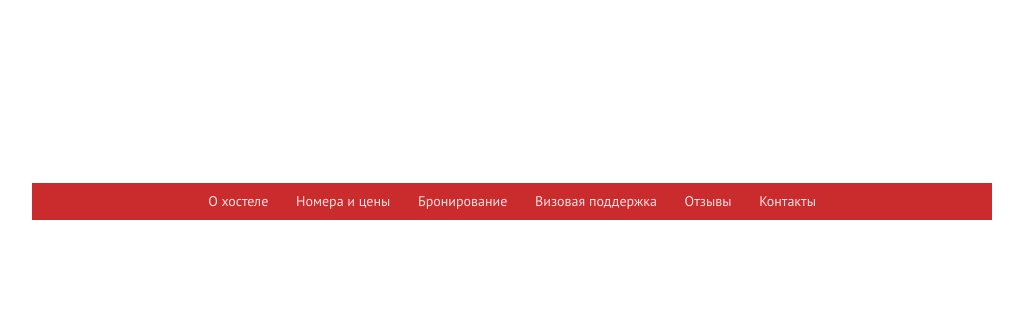
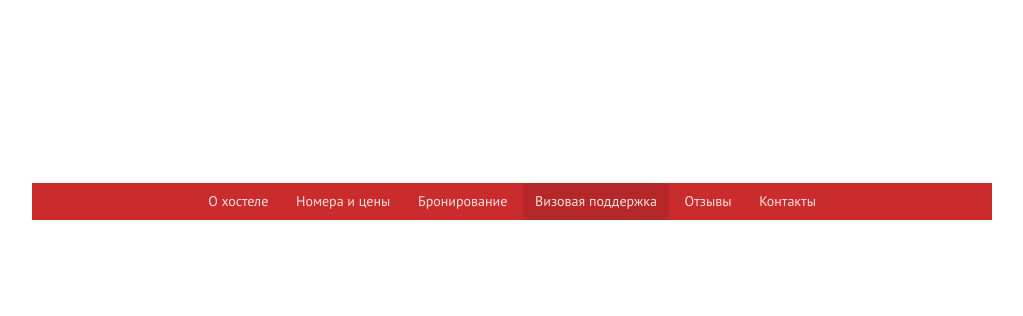
Before and after one commit to iAurora/drugoi, a plain HTML site: page visa.html in a window 1280 px wide. Shown: the part 146-462 px from the top of the page, without its empty margins (128-1151 px from the left). Drawn offline with nearby package versions, Linux system fonts and the light colour scheme; files that its build step writes are made by us from their sources; a small style sheet from the web is missing; files whose address does not match are found by name.

Commit message:
Inner page menu fix

```diff
--- a/css/layout/sections/_nav.scss
+++ b/css/layout/sections/_nav.scss
@@ -41,6 +41,10 @@ nav ul {
       color: $white;
     }
     &:active { background-color: darken($red, 10%); }
+    &.current {
+      background-color: darken($red, 5%);
+      cursor: default;
+    }
   }
 }
 
--- a/visa.html
+++ b/visa.html
@@ -53,7 +53,7 @@
           <li><a href="index.html">О хостеле</a></li>
           <li><a href="rooms.html">Номера и цены</a></li>
           <li><a href="reservation.html">Бронирование</a></li>
-          <li><a href="visa.html">Визовая поддержка</a></li>
+          <li><a href="visa.html" class="current">Визовая поддержка</a></li>
           <li><a href="feedback.html">Отзывы</a></li>
           <li><a href="index.html#contacts">Контакты</a></li>
         </ul>
```
Also changed, not shown: feedback.html (+1 -0 lines), reservation.html (+1 -1 lines), rooms.html (+1 -0 lines).
